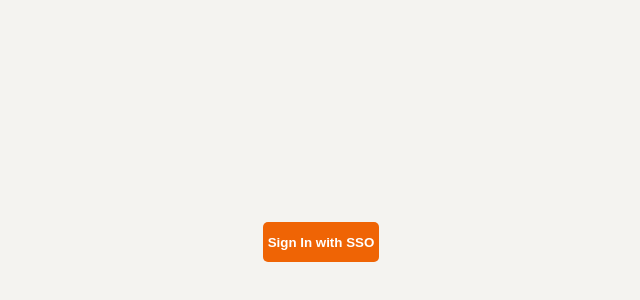
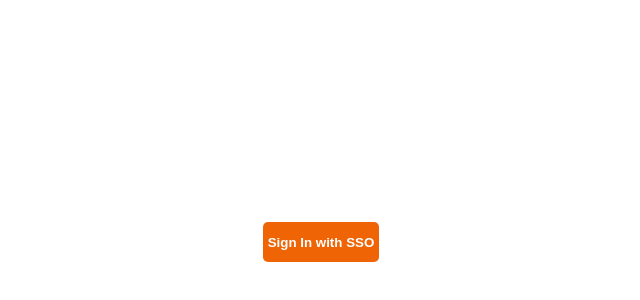
Before and after one commit to nexus-codingg/keiana-next-clerk-saml, a Next.js app: page / in a window 1280 px wide. Shown: the part 158-458 px from the top of the page, without its empty margins (319-959 px from the left). Built offline with nearby package versions, Linux system fonts and the light colour scheme.

Commit message:
color changed.

```diff
--- a/app/globals.css
+++ b/app/globals.css
@@ -12,14 +12,14 @@
 
 html,
 body {
-  background-color: #f4f3f0;
+  /* background-color: #f4f3f0; */
   max-width: 100vw;
   overflow-x: hidden;
 }
 
 body {
   color: var(--foreground);
-  background: #f4f3f0;
+  /* background: #f4f3f0; */
   font-family: Arial, Helvetica, sans-serif;
   -webkit-font-smoothing: antialiased;
   -moz-osx-font-smoothing: grayscale;
--- a/app/sign-in/page.js
+++ b/app/sign-in/page.js
@@ -13,7 +13,7 @@ const inputStyleObj = {
   border: "1px solid black",
   outline: "none",
   backgroundColor: "white",
-  color: "black",
+  // color: "black",
 };
 
 const buttonStyleObj = {
```
